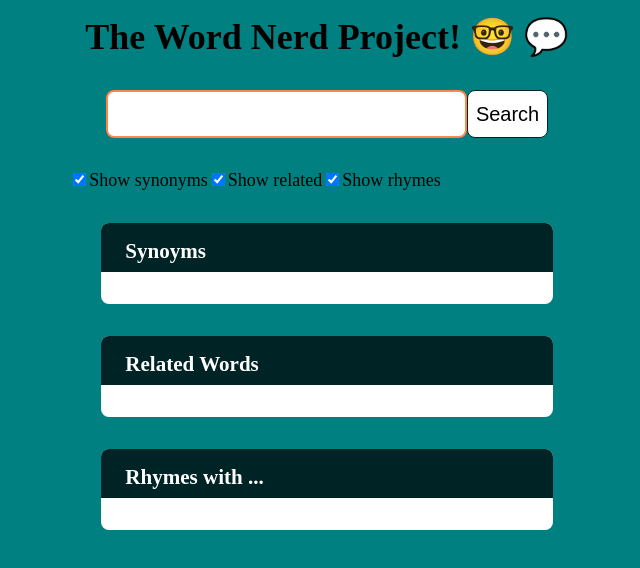
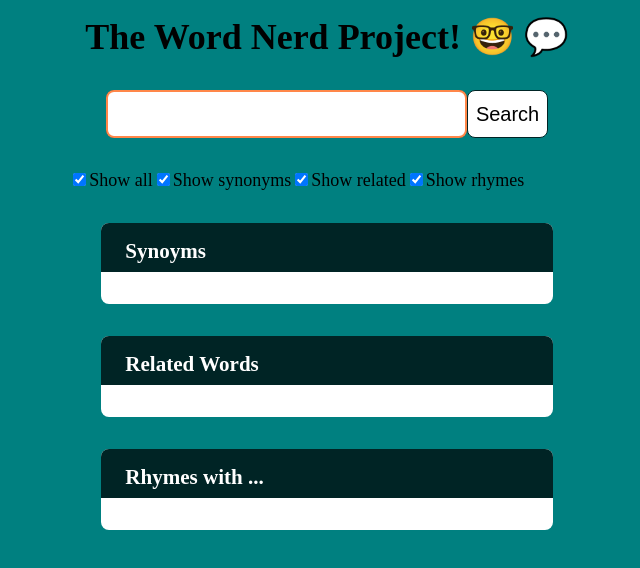
Before and after one commit to Codemon72/word-nerd-project, a React (Create React App) app: page / in a window 1280 px wide. Shown: the top 568 px of the page, without its empty margins (313-953 px from the left). Built offline with nearby package versions, Linux system fonts and the light colour scheme.

Commit message:
toggle 'show all' option if all options are selected or not

```diff
--- a/src/components/Dashboard.js
+++ b/src/components/Dashboard.js
@@ -1,4 +1,4 @@
-import { useState } from 'react'
+import { useState, useEffect } from 'react'
 
 const Dashboard = () => {
   const initialDashboardOptions = {
@@ -10,6 +10,7 @@ const Dashboard = () => {
   const [dashboardOptions, setDashboardOptions] = useState(
     initialDashboardOptions
   )
+  const [showAllResults, setShowAllResults] = useState(true)
 
   const handleOptionsChange = (event) => {
     const { name, checked } = event.target
@@ -17,8 +18,30 @@ const Dashboard = () => {
     setDashboardOptions({ ...dashboardOptions, [name]: checked })
   }
 
+  const handleShowAllOptions = (event) => {
+    setShowAllResults(event.target.checked)
+  }
+
+  // toggle 'show all' option if all options are selected or not
+  useEffect(() => {
+    if (Object.values(dashboardOptions).every((item) => item === true)) {
+      setShowAllResults(true)
+    } else {
+      setShowAllResults(false)
+    }
+  }, [dashboardOptions])
+
   return (
     <div>
+      <label>
+        <input
+          type='checkbox'
+          checked={showAllResults}
+          onChange={handleShowAllOptions}
+          name='all'
+        />
+        Show all
+      </label>
       <label>
         <input
           type='checkbox'
```
